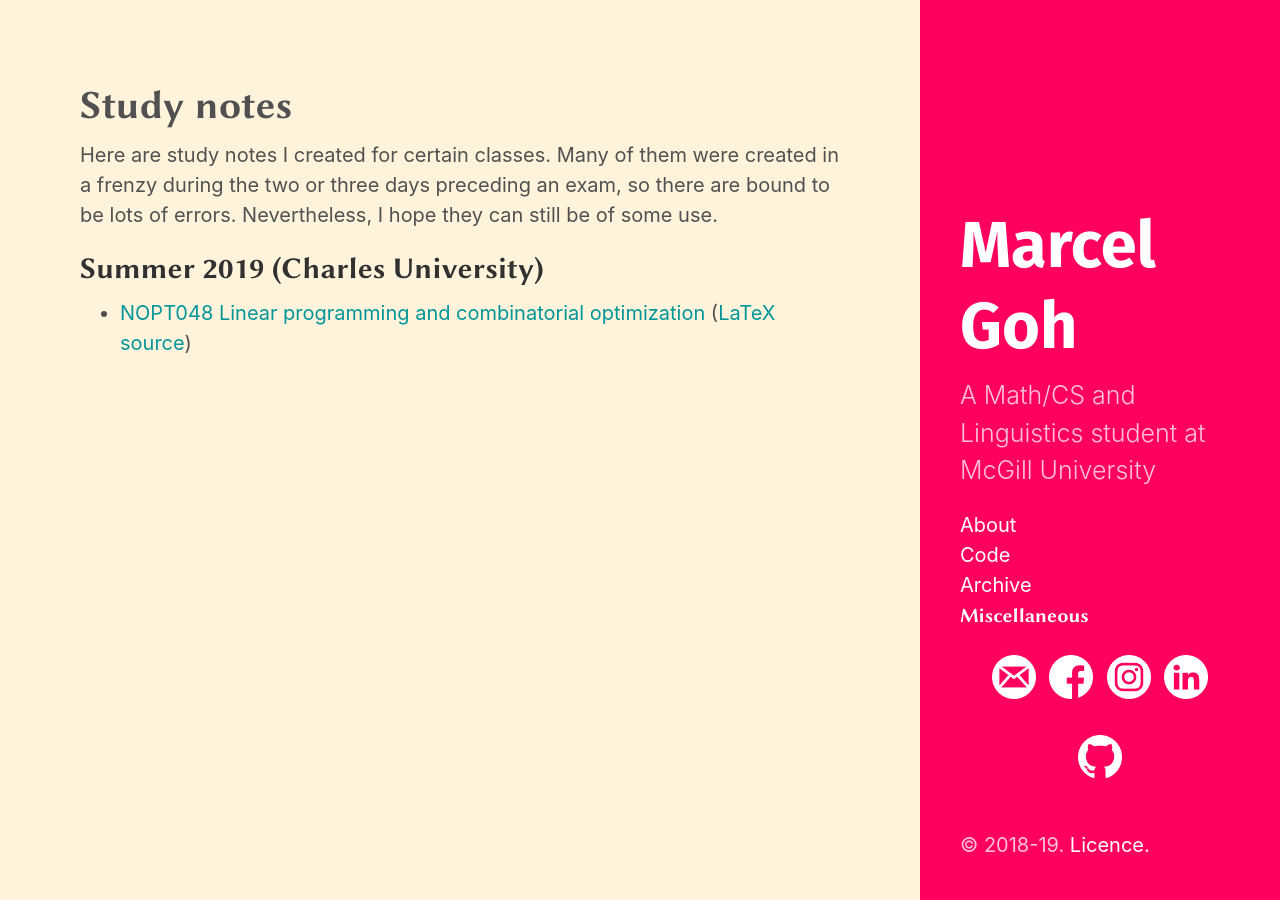
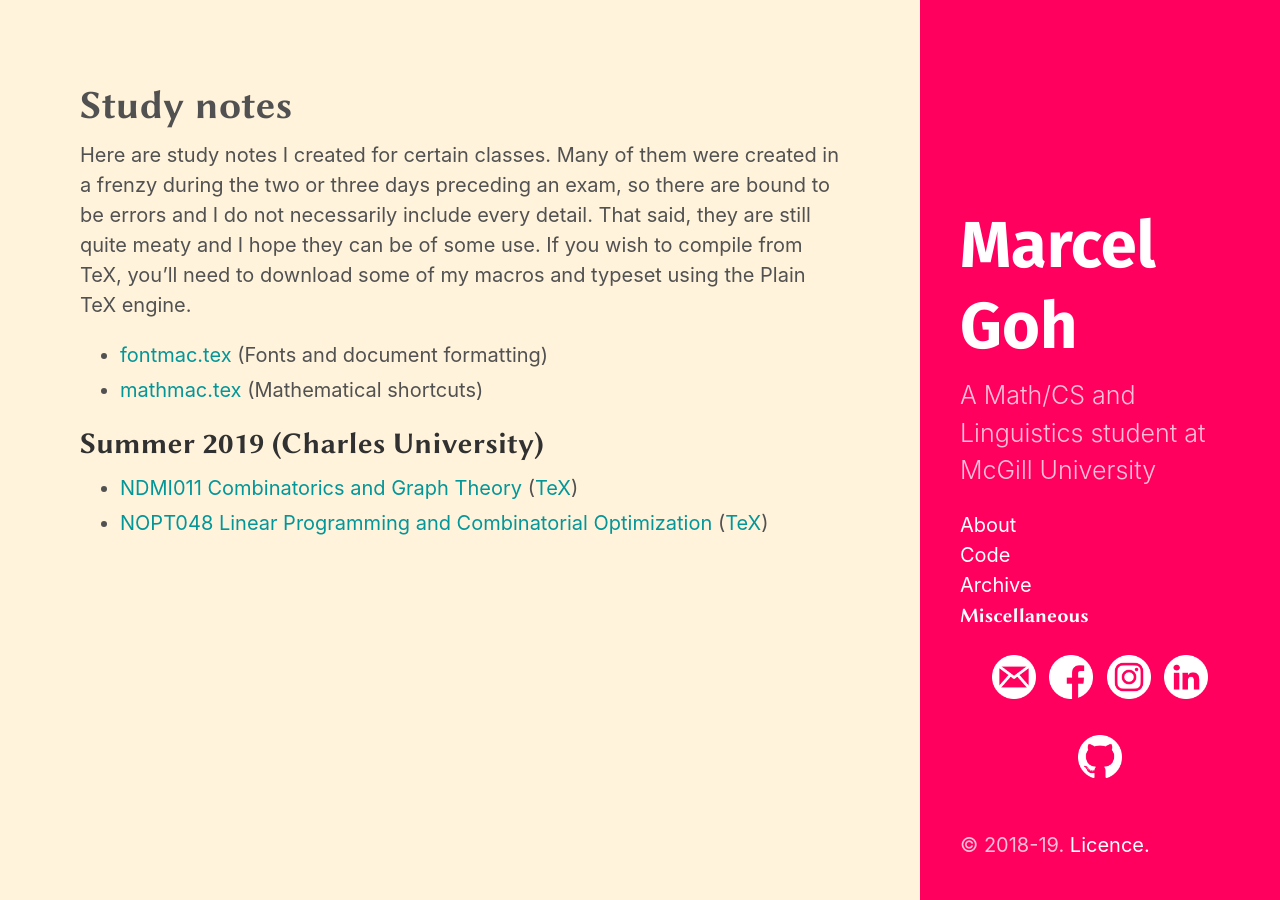
Before and after one commit to marcelgoh/marcelgoh.github.io, a Jekyll site: the page built from misc/study-notes.md, in a window 1280 px wide. Built offline with Jekyll 4.4.1, drawn with Linux system fonts in a browser that asks for light colours; some web fonts are replaced.

Commit message:
Added graph theory notes and TeX macros

```diff
--- a/misc/study-notes.md
+++ b/misc/study-notes.md
@@ -3,8 +3,12 @@ layout: page
 title: Study notes
 ---
 
-Here are study notes I created for certain classes. Many of them were created in a frenzy during the two or three days preceding an exam, so there are bound to be lots of errors. Nevertheless, I hope they can still be of some use.
+Here are study notes I created for certain classes. Many of them were created in a frenzy during the two or three days preceding an exam, so there are bound to be errors and I do not necessarily include every detail. That said, they are still quite meaty and I hope they can be of some use. If you wish to compile from TeX, you'll need to download some of my macros and typeset using the Plain TeX engine.
+
++ [fontmac.tex]({{ site.baseurl }}/misc/tex-macros/fontmac.tex) (Fonts and document formatting)
++ [mathmac.tex]({{ site.baseurl }}/misc/tex-macros/mathmac.tex) (Mathematical shortcuts)
 
 ## Summer 2019 (Charles University)
 
-+ [NOPT048 Linear programming and combinatorial optimization]({{ site.baseurl }}/misc/study-notes/nopt048notes.pdf) ([LaTeX source]({{ site.baseurl }}/misc/study-notes/nopt048notes.tex))
++ [NDMI011 Combinatorics and Graph Theory]({{ site.baseurl }}/misc/study-notes/ndmi011notes.pdf) ([TeX]({{ site.baseurl }}/misc/study-notes/ndmi011notes.tex))
++ [NOPT048 Linear Programming and Combinatorial Optimization]({{ site.baseurl }}/misc/study-notes/nopt048notes.pdf) ([TeX]({{ site.baseurl }}/misc/study-notes/nopt048notes.tex))
```
Also changed, not shown: about/index.md (+2 -4 lines), misc/quotes.md (+2 -2 lines), 7 other files.
